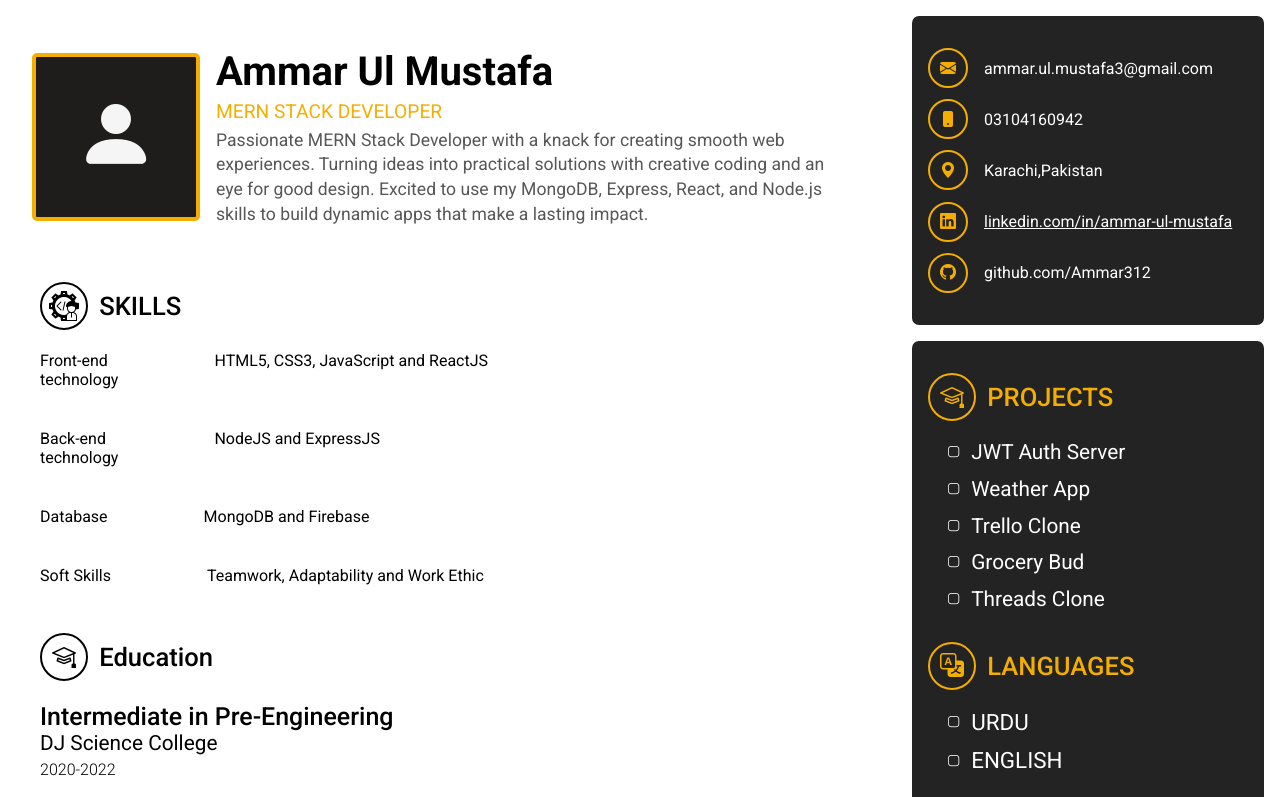
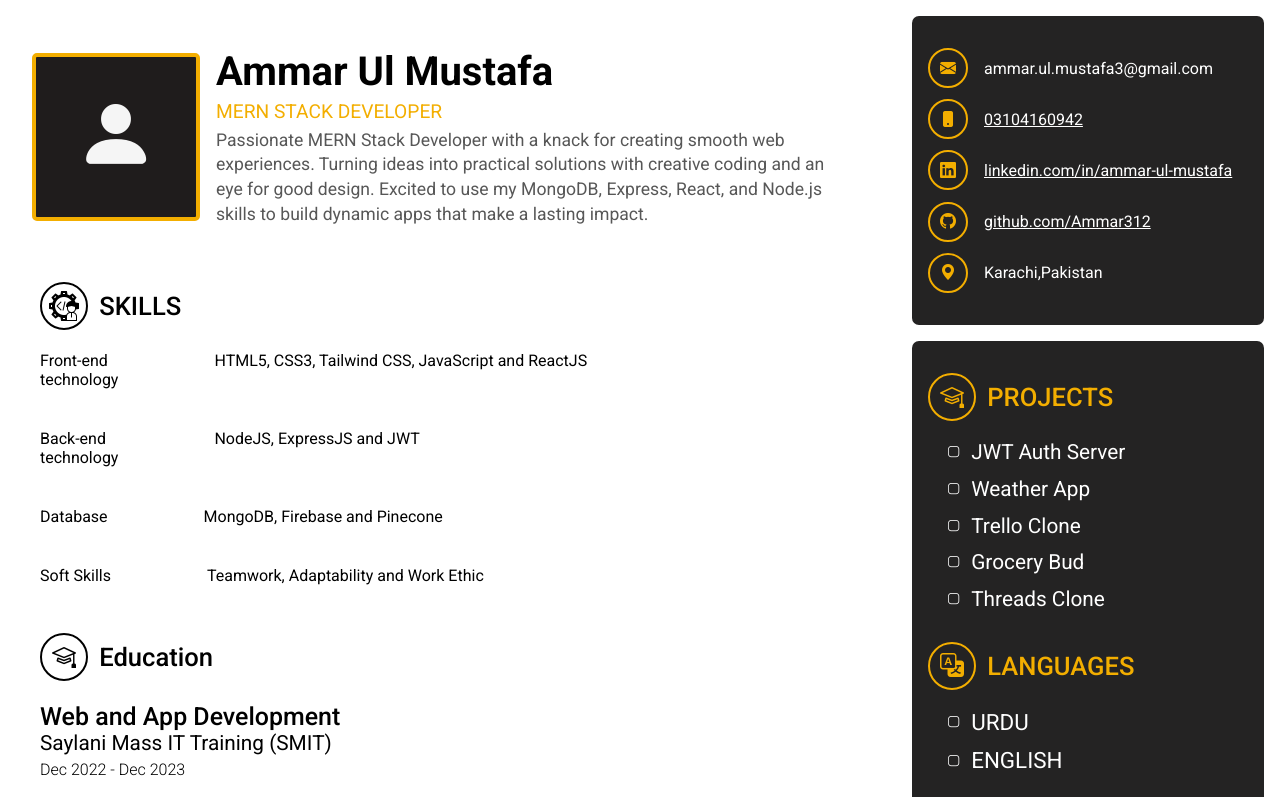
Before and after one commit to Ammar312/cv-react, a React (Vite) app: page / in a window 1280 px wide. Shown: the top 797 px of the page. Built offline with nearby package versions, Linux system fonts and the light colour scheme.

Commit message:
add education part

```diff
--- a/src/App.jsx
+++ b/src/App.jsx
@@ -38,18 +38,18 @@ function App() {
                   Front-end <br />
                   technology
                 </span>
-                <p>HTML5, CSS3, JavaScript and ReactJS</p>
+                <p>HTML5, CSS3, Tailwind CSS, JavaScript and ReactJS</p>
               </div>
               <div className="skill">
                 <span>
                   Back-end <br />
                   technology
                 </span>
-                <p>NodeJS and ExpressJS</p>
+                <p>NodeJS, ExpressJS and JWT</p>
               </div>
               <div className="skill">
                 <span>Database</span>
-                <p>MongoDB and Firebase</p>
+                <p>MongoDB, Firebase and Pinecone</p>
               </div>
               <div className="skill">
                 <span>Soft Skills</span>
@@ -65,6 +65,11 @@ function App() {
               <p>Education</p>
             </div>
             <div className="educationDiv">
+              <div className="education">
+                <div>Web and App Development</div>
+                <span>Saylani Mass IT Training {`(SMIT)`}</span>
+                <p>Dec 2022 - Dec 2023</p>
+              </div>
               <div className="education">
                 <div>Intermediate in Pre-Engineering</div>
                 <span>DJ Science College</span>
@@ -82,9 +87,8 @@ function App() {
               <span>
                 <img src={suitcase} alt="skill icon" className="skillIcon" />
               </span>
-              <p>Work Experience</p>
+              <p>Certificates</p>
             </div>
-            <h2>Not Yet</h2>
           </div>
         </section>
 
@@ -101,13 +105,13 @@ function App() {
               <span>
                 <i className="bi bi-phone-fill"></i>
               </span>
-              <p>03104160942</p>
-            </div>
-            <div className="line">
-              <span>
-                <i className="bi bi-geo-alt-fill"></i>
-              </span>
-              <p>Karachi,Pakistan</p>
+              <a
+                href="https://wa.me/3104160942"
+                target="_blank"
+                rel="noopener noreferrer"
+              >
+                03104160942
+              </a>
             </div>
             <div className="line">
               <span>
@@ -125,7 +129,19 @@ function App() {
               <span>
                 <i className="bi bi-github"></i>
               </span>
-              <p>github.com/Ammar312</p>
+              <a
+                href="https://github.com/Ammar312/"
+                target="_blank"
+                rel="noopener noreferrer"
+              >
+                github.com/Ammar312
+              </a>
+            </div>
+            <div className="line">
+              <span>
+                <i className="bi bi-geo-alt-fill"></i>
+              </span>
+              <p>Karachi,Pakistan</p>
             </div>
           </div>
           <div className="secondBar">
```
